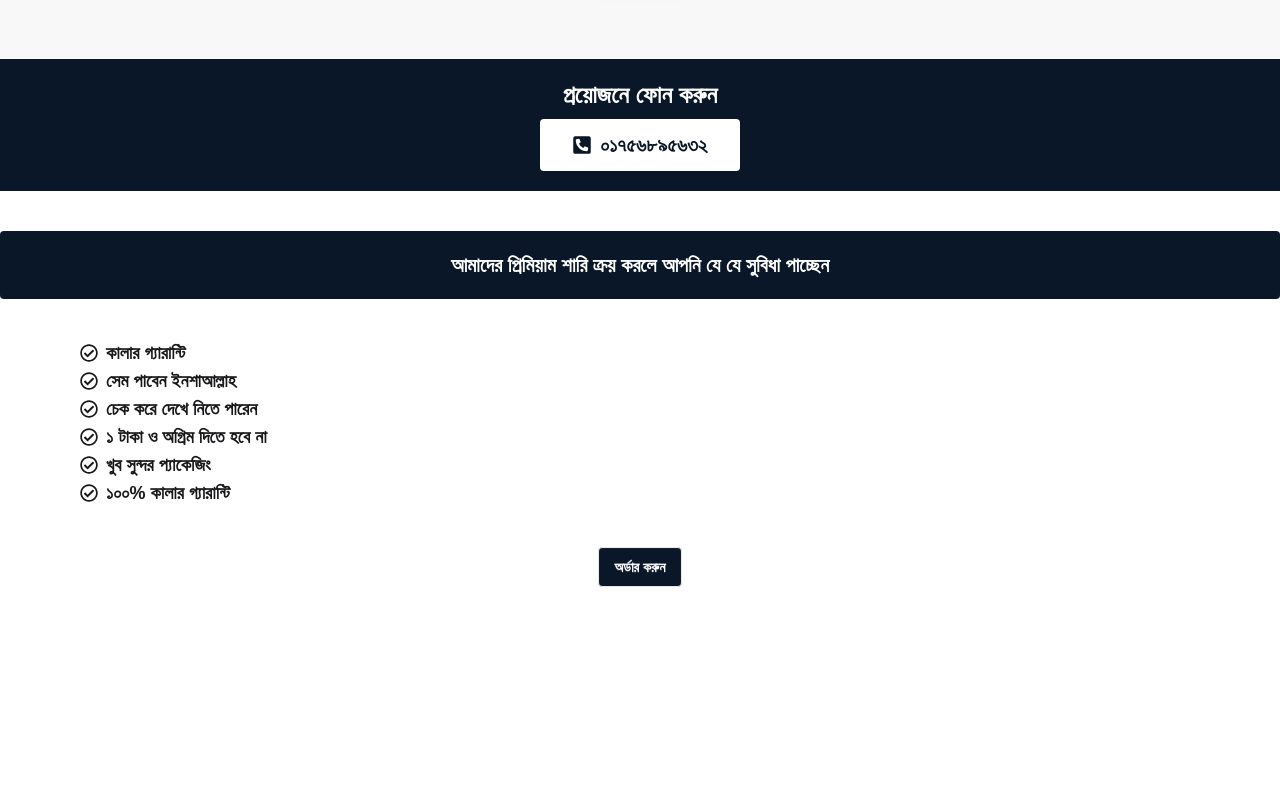
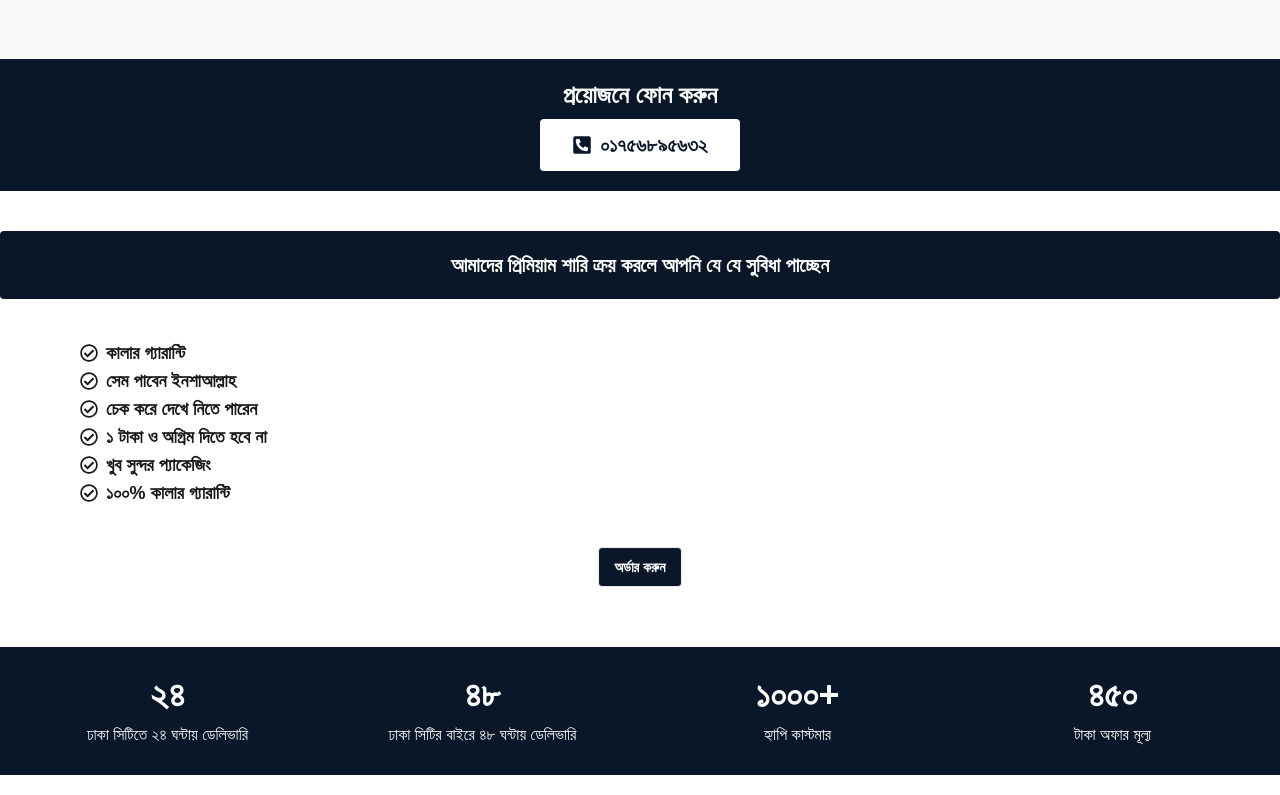
Before and after one commit to jahidul2004/tashon-sarees, a React (Vite) app: page / in a window 1280 px wide. Shown: the part 1112-1907 px from the top of the page. Before the commit the page ends 1759 px from the top, so only its background shows below. Built offline with nearby package versions, Linux system fonts and the light colour scheme; a web font is replaced by a local one.

Commit message:
Stats section added.

```diff
--- a/src/App.jsx
+++ b/src/App.jsx
@@ -2,6 +2,7 @@ import Benefit from "./components/benefit/Benefit";
 import Contact from "./components/contact/Contact";
 import Hero from "./components/hero/Hero";
 import NavBar from "./components/navbar/NavBar";
+import Stats from "./components/stats/Stats";
 
 function App() {
     return (
@@ -21,6 +22,10 @@ function App() {
            {/* Benefit */}
            <Benefit></Benefit>
            {/* Benefit end */}
+
+           {/* Stats */}
+           <Stats></Stats>
+           {/* Stats end */}
         </>
     );
 }
--- /dev/null
+++ b/src/components/stats/Stats.jsx
@@ -0,0 +1,24 @@
+const Stats = () => {
+    return (
+        <div className="bg-[#0a1728] p-5 text-white text-center grid grid-cols-2 md:grid-cols-4 gap-5 my-5">
+            <span className="border md:border-none p-2">
+                <h1 className="text-2xl md:text-4xl font-bold mb-2">২৪</h1>
+                <p>ঢাকা সিটিতে ২৪ ঘন্টায় ডেলিভারি</p>
+            </span>
+            <span className="border md:border-none p-2">
+                <h1 className="text-2xl md:text-4xl font-bold mb-2">৪৮</h1>
+                <p>ঢাকা সিটির বাইরে ৪৮ ঘন্টায় ডেলিভারি</p>
+            </span>
+            <span className="border md:border-none p-2">
+                <h1 className="text-2xl md:text-4xl font-bold mb-2">১০০০+</h1>
+                <p>হ্যাপি কাস্টমার</p>
+            </span>
+            <span className="border md:border-none p-2">
+                <h1 className="text-2xl md:text-4xl font-bold mb-2">৪৫০</h1>
+                <p>টাকা অফার মূল্য</p>
+            </span>
+        </div>
+    );
+};
+
+export default Stats;
```
